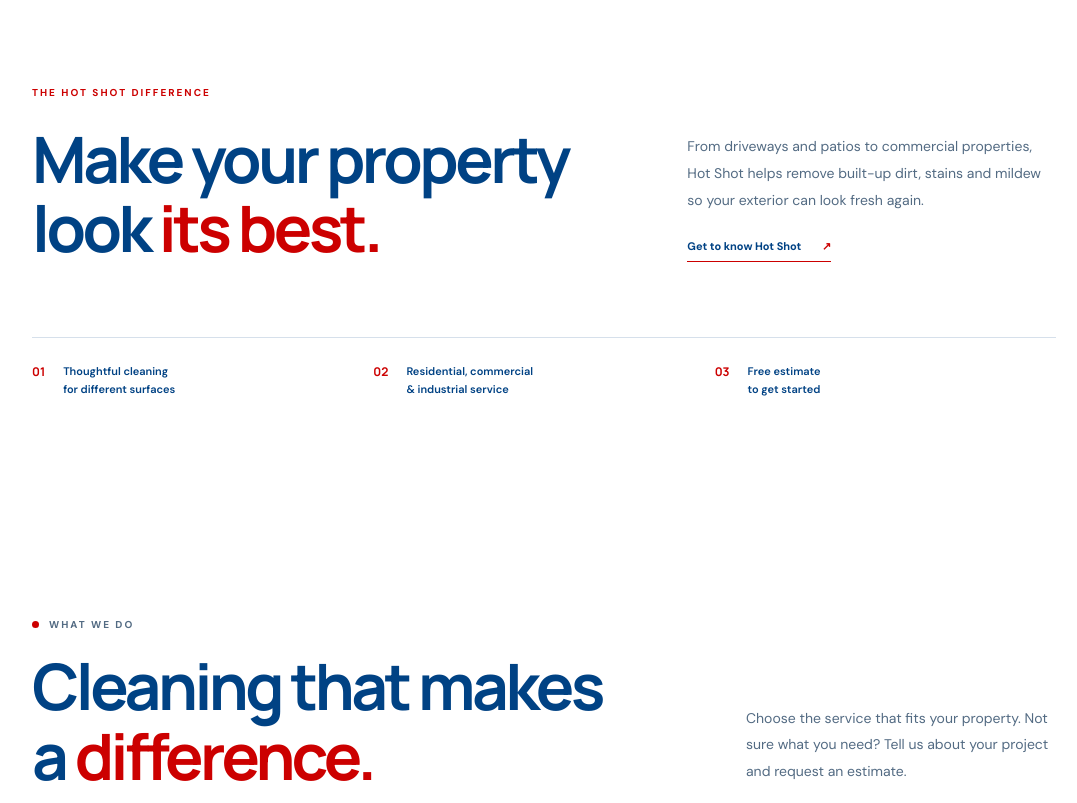
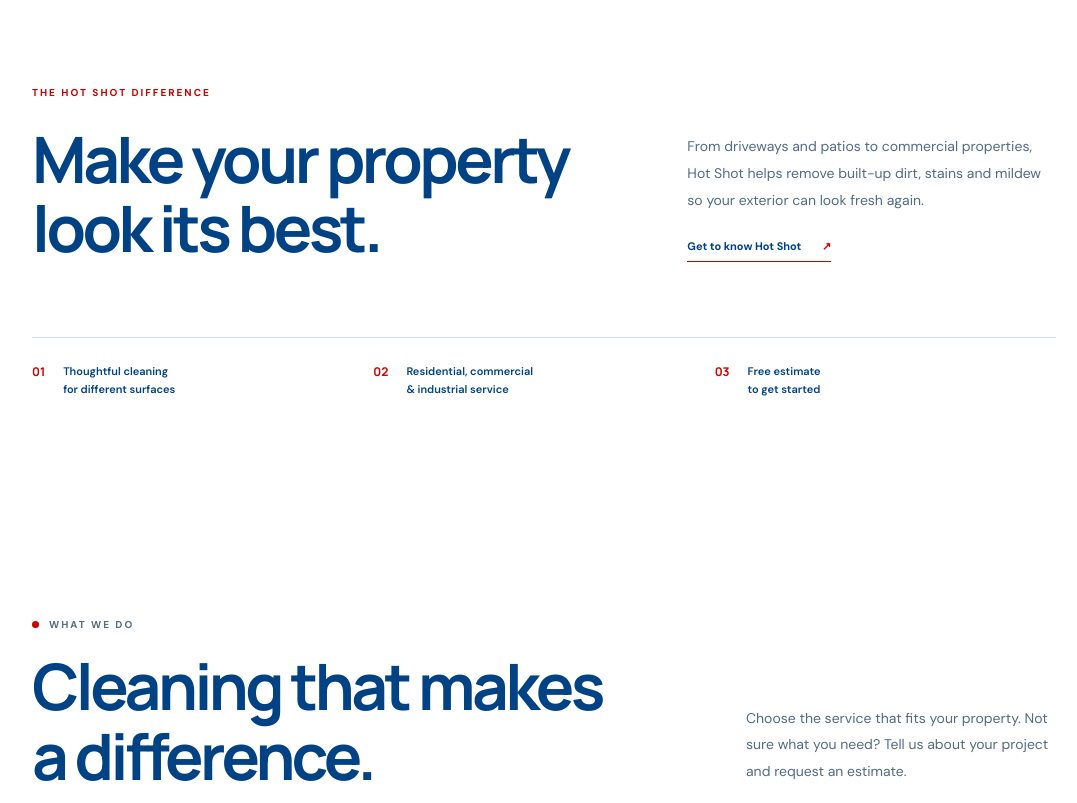
Before and after one commit to JoaoMendss/redesign-project, a plain HTML site: page index.html in a window 1280 px wide. Shown: the part 800-1603 px from the top of the page, without its empty margins (96-1173 px from the left). Drawn offline with Linux system fonts and the light colour scheme.

Commit message:
Add files via upload

```diff
--- a/index.html
+++ b/index.html
@@ -32,7 +32,7 @@
       <div class="hero-shade"></div>
       <div class="hero-content reveal">
         <div class="eyebrow"><span></span> CHARLESTON & MYRTLE BEACH</div>
-        <h1>A cleaner exterior.<br><em>A better first impression.</em></h1>
+        <h1>A cleaner exterior.<br>A better first impression.</h1>
         <p>Bring your home or business back to life with professional exterior cleaning from Hot Shot Pressure Washing.</p>
         <div class="hero-actions"><a class="button button-orange" href="#quote">Request a free estimate <span>↗</span></a><a class="text-link" href="#services">Explore our services <span>↓</span></a></div>
         <div class="hero-proof"><div class="proof-icon">✦</div><div><strong>Residential · Commercial · Industrial</strong><small>Exterior cleaning solutions for the Lowcountry</small></div></div>
@@ -43,7 +43,7 @@
     <section class="intro section-pad">
       <div class="intro-kicker">THE HOT SHOT DIFFERENCE</div>
       <div class="intro-grid">
-        <h2>Make your property<br>look <em>its best.</em></h2>
+        <h2>Make your property<br>look its best.</h2>
         <div class="intro-copy"><p>From driveways and patios to commercial properties, Hot Shot helps remove built-up dirt, stains and mildew so your exterior can look fresh again.</p><a class="arrow-link" href="#about">Get to know Hot Shot <span>↗</span></a></div>
       </div>
       <div class="value-strip">
@@ -54,7 +54,7 @@
     </section>
 
     <section class="services section-pad" id="services">
-      <div class="section-heading reveal"><div><div class="eyebrow dark"><span></span> WHAT WE DO</div><h2>Cleaning that makes<br>a <em>difference.</em></h2></div><p>Choose the service that fits your property. Not sure what you need? Tell us about your project and request an estimate.</p></div>
+      <div class="section-heading reveal"><div><div class="eyebrow dark"><span></span> WHAT WE DO</div><h2>Cleaning that makes<br>a difference.</h2></div><p>Choose the service that fits your property. Not sure what you need? Tell us about your project and request an estimate.</p></div>
       <div class="service-grid">
         <article class="service-card reveal"><div class="service-number">01 / HOME</div><img src="https://images.unsplash.com/photo-1600585154340-be6161a56a0c?auto=format&fit=crop&w=1000&q=85" alt="Bright residential home with a clean exterior"><div class="service-info"><h3>Residential washing</h3><p>Refresh your home's exterior and help keep outdoor surfaces looking their best.</p><a href="#quote">Request an estimate <span>↗</span></a></div></article>
         <article class="service-card reveal"><div class="service-number">02 / BUSINESS</div><img src="https://images.unsplash.com/photo-1497366754035-f200968a6e72?auto=format&fit=crop&w=1000&q=85" alt="Modern commercial building exterior"><div class="service-info"><h3>Commercial cleaning</h3><p>Make a welcoming first impression with cleaner storefronts and business exteriors.</p><a href="#quote">Request an estimate <span>↗</span></a></div></article>
@@ -65,7 +65,7 @@
 
     <section class="feature">
       <div class="feature-photo" role="img" aria-label="Clean outdoor living space beside a home"></div>
-      <div class="feature-content reveal"><div class="eyebrow"><span></span> A SMARTER CLEAN</div><h2>The right approach<br>for the <em>right surface.</em></h2><p>Hot Shot says it uses environmentally friendly and biodegradable cleaning chemicals, along with specialty products selected for specific cleaning needs. The company also highlights techniques designed to clean effectively with less pressure.</p><a class="button button-outline" href="#about">Why choose Hot Shot <span>↗</span></a></div>
+      <div class="feature-content reveal"><div class="eyebrow"><span></span> A SMARTER CLEAN</div><h2>The right approach<br>for the right surface.</h2><p>Hot Shot says it uses environmentally friendly and biodegradable cleaning chemicals, along with specialty products selected for specific cleaning needs. The company also highlights techniques designed to clean effectively with less pressure.</p><a class="button button-outline" href="#about">Why choose Hot Shot <span>↗</span></a></div>
     </section>
 
     <section class="about section-pad" id="about">
@@ -74,7 +74,7 @@
     </section>
 
     <section class="gallery section-pad" id="gallery">
-      <div class="section-heading reveal"><div><div class="eyebrow dark"><span></span> A CLOSER LOOK</div><h2>Imagine the <em>difference.</em></h2></div><p>A few examples of the types of spaces exterior cleaning can refresh.</p></div>
+      <div class="section-heading reveal"><div><div class="eyebrow dark"><span></span> A CLOSER LOOK</div><h2>Imagine the difference.</h2></div><p>A few examples of the types of spaces exterior cleaning can refresh.</p></div>
       <div class="gallery-grid">
         <figure class="gallery-large reveal"><img src="https://images.unsplash.com/photo-1600566753086-00f18fb6b3ea?auto=format&fit=crop&w=1400&q=85" alt="Clean modern house exterior"><figcaption>HOME EXTERIORS <span>01</span></figcaption></figure>
         <figure class="reveal"><img src="https://images.unsplash.com/photo-1600607687920-4e2a09cf159d?auto=format&fit=crop&w=900&q=85" alt="Clean patio and outdoor seating area"><figcaption>PATIOS & DECKS <span>02</span></figcaption></figure>
```
